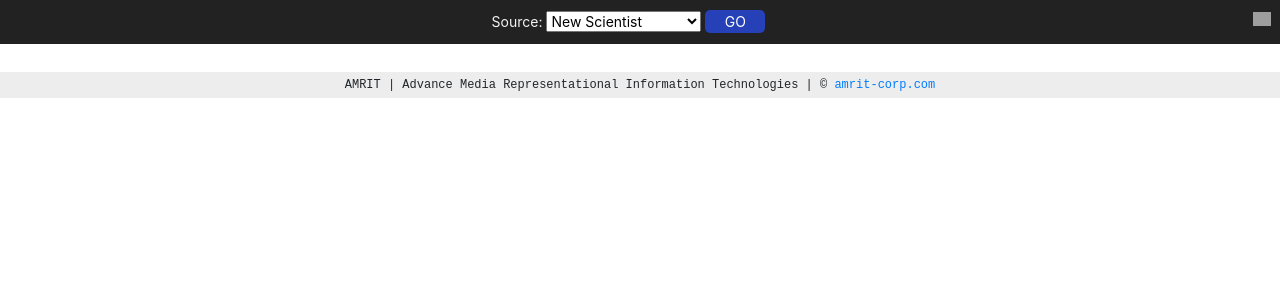
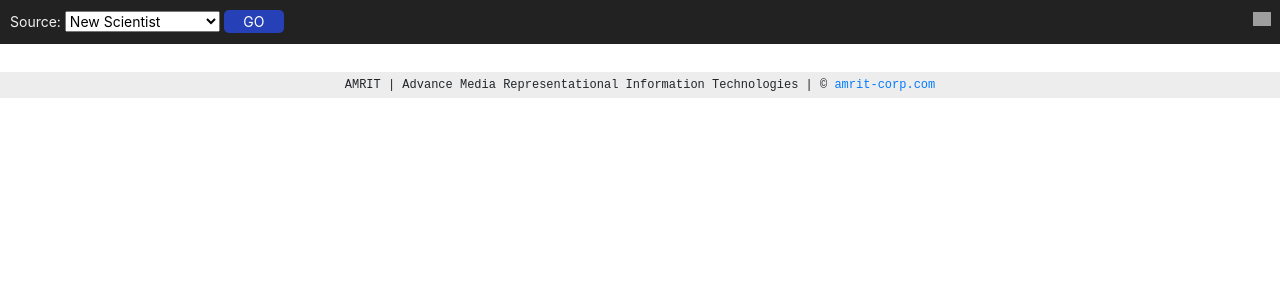
Before and after one commit to DasFiles/rss-feed, a Flask app: page / in a window 1280 px wide. Shown: the top 300 px of the page. Run offline with Flask 3, Linux system fonts and the light colour scheme; data that the repository does not hold is empty; some libraries are stand-ins or nearby versions; grey boxes are pictures that could not be loaded.

Commit message:
Update index.html

```diff
--- a/templates/index.html
+++ b/templates/index.html
@@ -3,11 +3,12 @@
   <head>
     <meta charset="UTF-8" />
     <meta name="viewport" content="width=device-width, initial-scale=1.0" />
-    <title>RSS Feed</title>
+    <title>RSS Feed - AMRIT EdTech</title>
     <link
       rel="stylesheet"
       href="https://maxcdn.bootstrapcdn.com/bootstrap/4.0.0/css/bootstrap.min.css"
     />
+    <link rel="icon" type="image/x-icon" href="https://amrit-corp.com/favicon.png" />
   </head>
   <style>
 #titlehd{
@@ -19,8 +20,9 @@
   background-color: #222222;
   color:#f2f2f2;
   z-index:999;
-  text-align: center;
+  text-align: left;
   font-size: 14px;
+  padding-left:10px;
 }
 input{
   width:60px;
```
